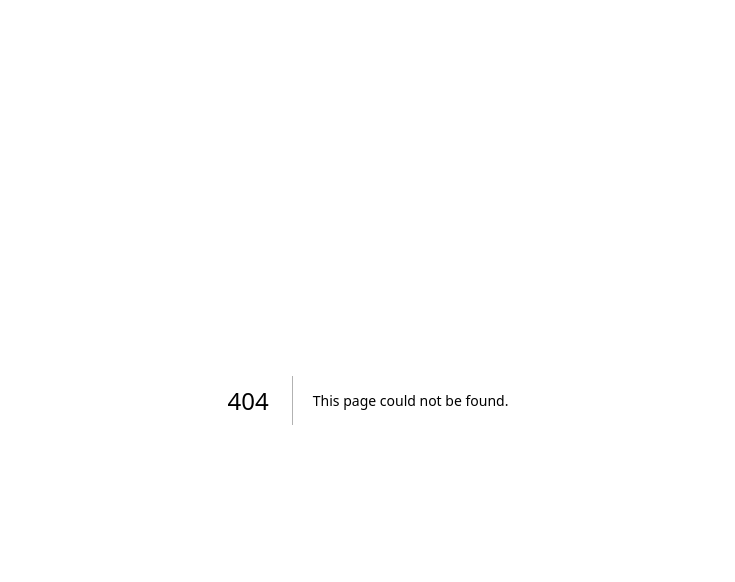
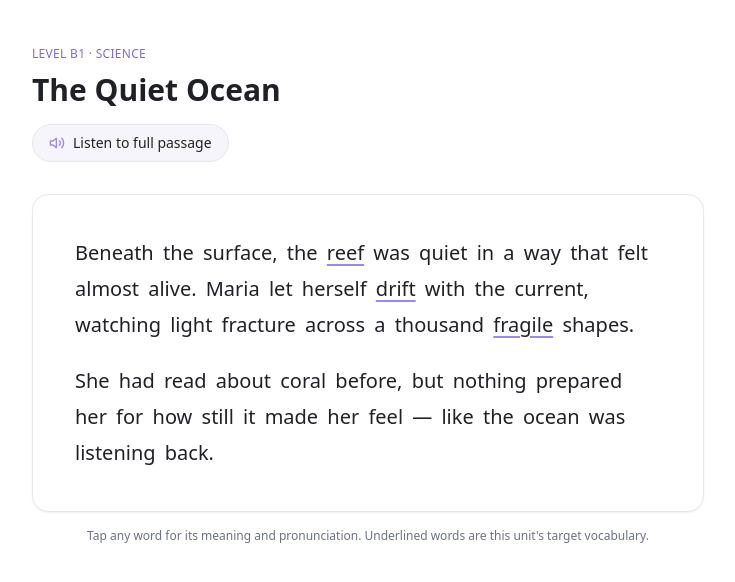
Before and after one commit to maramdjaballah56-create/read-to-speak, a Next.js app: page /reader in a window 1280 px wide. Before the commit this address had no page. Shown: the top 582 px of the page, without its empty margins (272-1007 px from the left). Built offline with nearby package versions, Linux system fonts and the light colour scheme.

Commit message:
Create page.tsx

```diff
--- /dev/null
+++ b/app/reader/page.tsx
@@ -0,0 +1,5 @@
+import StoryReader from "@/components/reader/StoryReader";
+
+export default function ReaderPage() {
+  return <StoryReader />;
+}
```
